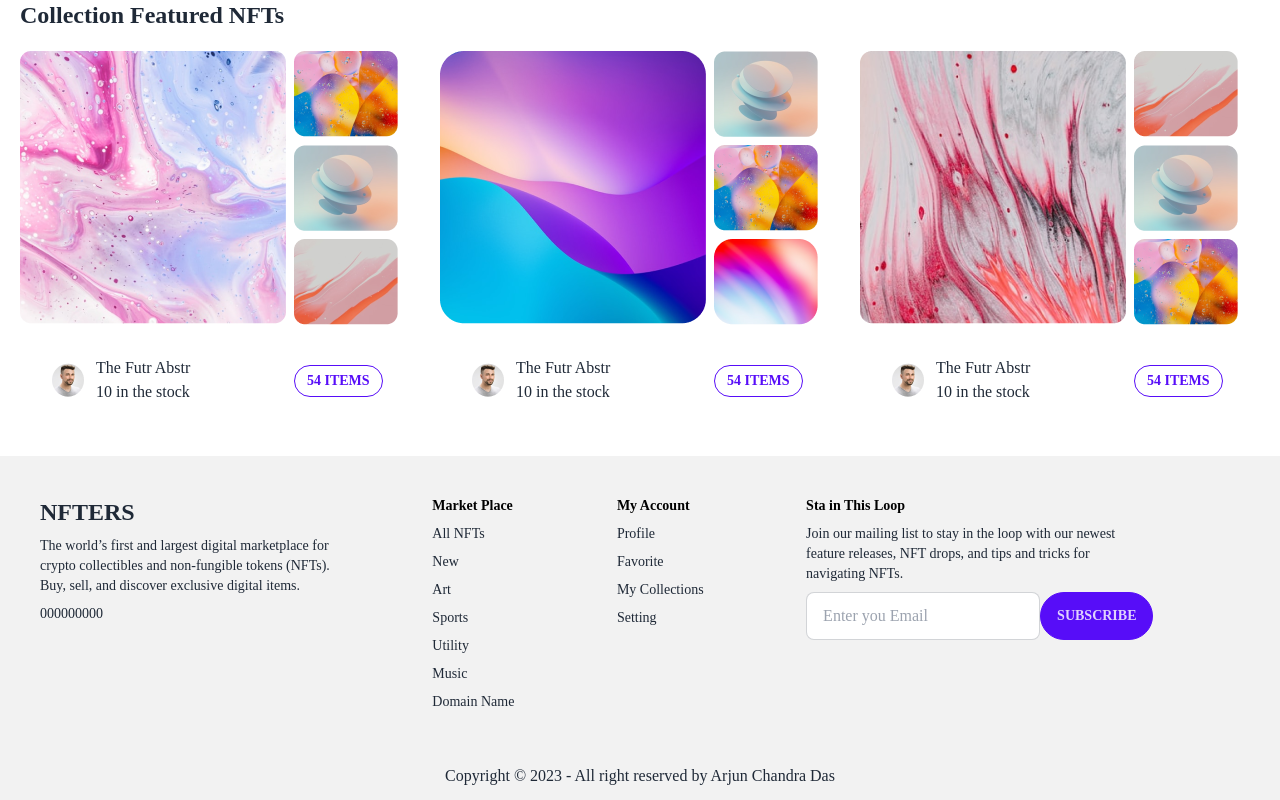
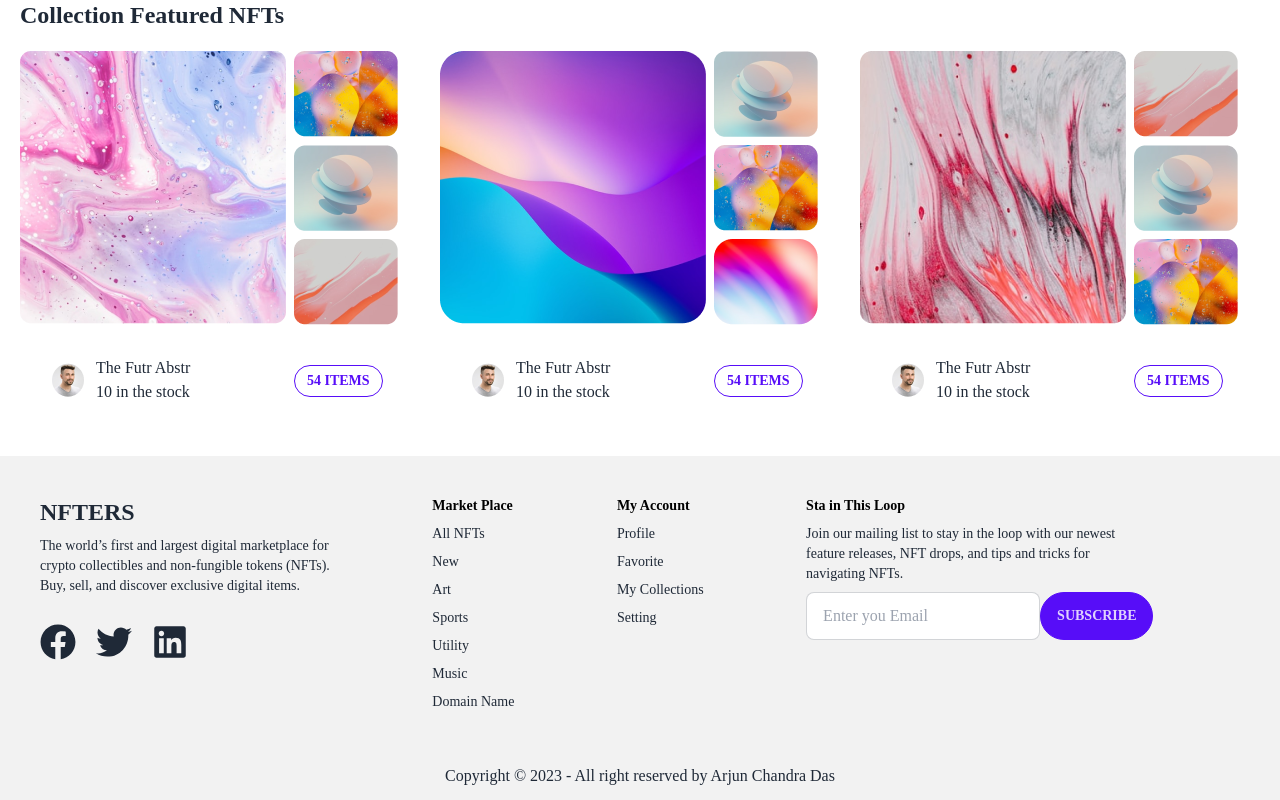
Before and after one commit to arjun1571/nfters-app, a React (Create React App) app: page / in a window 1280 px wide. Shown: the part 2125-2925 px from the top of the page. Built offline with nearby package versions, Linux system fonts and the light colour scheme.

Commit message:
install rect icon and use the footer section

```diff
--- a/package.json
+++ b/package.json
@@ -8,6 +8,7 @@
     "@testing-library/user-event": "^13.5.0",
     "react": "^18.2.0",
     "react-dom": "^18.2.0",
+    "react-icons": "^4.10.1",
     "react-scripts": "5.0.1",
     "web-vitals": "^2.1.4"
   },
--- a/src/Component/Footer/Footer.js
+++ b/src/Component/Footer/Footer.js
@@ -1,4 +1,5 @@
 import React from 'react';
+import { FaFacebook,FaTwitter,FaLinkedin } from 'react-icons/fa';
 
 const Footer = () => {
     return (
@@ -7,10 +8,10 @@ const Footer = () => {
             <div>
                 <h1 className='font-bold text-2xl'>NFTERS</h1>
                 <p>The world’s first and largest digital marketplace for <br /> crypto collectibles and non-fungible tokens (NFTs). <br /> Buy, sell, and discover exclusive digital items.</p>
-                <div className='flex'>
-                    <h1>000</h1>
-                    <h1>000</h1>
-                    <h1>000</h1>
+                <div className='flex mt-5'>
+                    <FaFacebook className='mr-5 text-4xl '  />
+                    <FaTwitter  className='mr-5 text-4xl'/>
+                    <FaLinkedin className='mr-5 text-4xl' />
                 </div>
             </div>
             <div>
```
Also changed, not shown: 1 other file (tests, documents, lock files or other folders).
